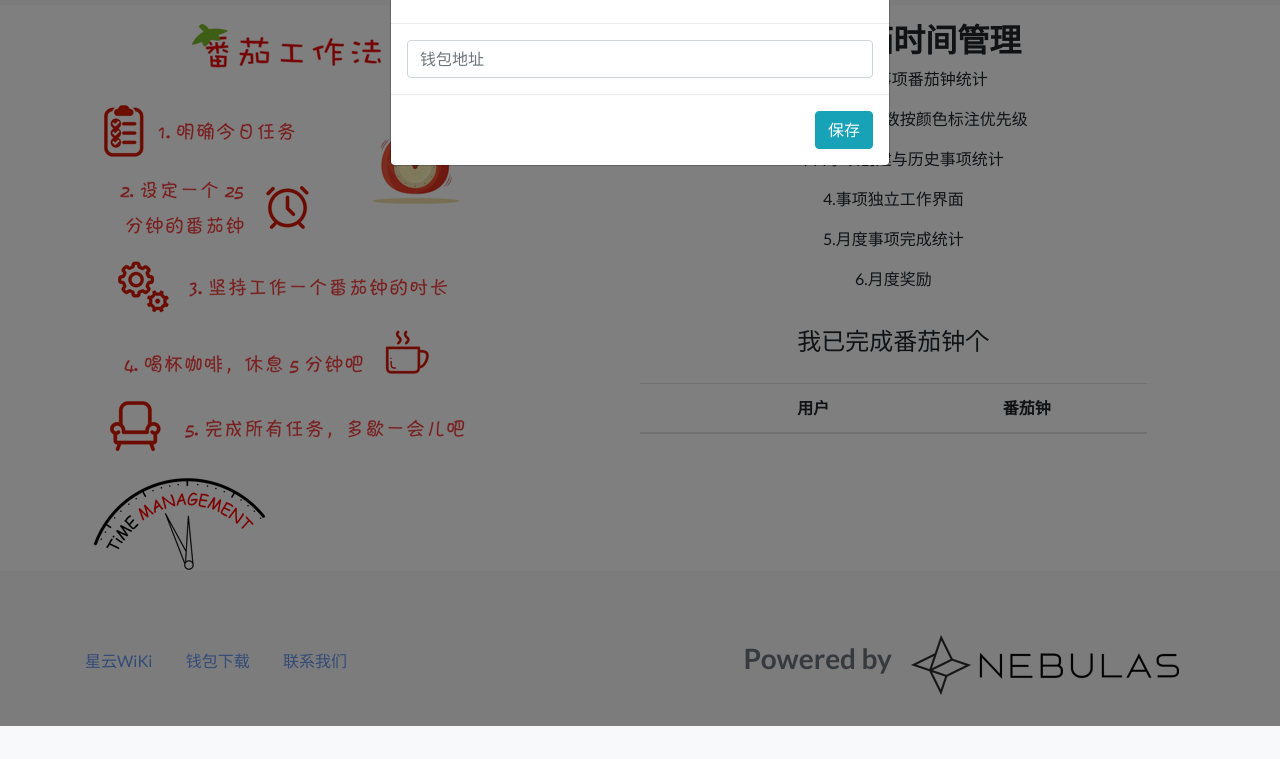
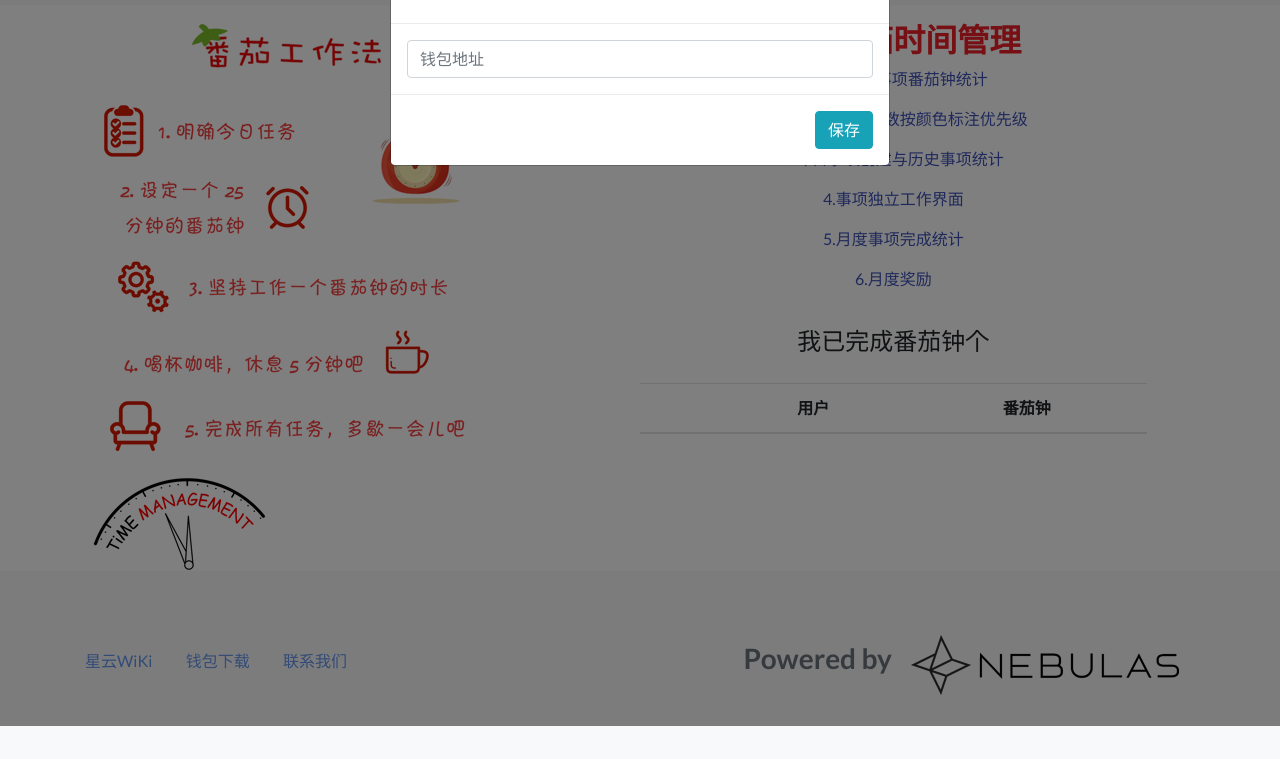
Before and after one commit to yangruiguang/nastomatowork, a plain HTML site: page index.html in a window 1280 px wide. Shown: the part 74-833 px from the top of the page. Drawn offline with Linux system fonts and the light colour scheme; a script that the page names is missing.

Commit message:
fix bugs

```diff
--- a/index.html
+++ b/index.html
@@ -53,13 +53,13 @@
 							<div class="col-md-3"></div>
 							<div class="col-md-8 text-center">
 								<div class="mb-3"></div>
-								<h2>星云番茄时间管理</h2>
-								<p>1.历史完成事项番茄钟统计</p>
-								<p>2.事项依据番茄钟数按颜色标注优先级</p>
-								<p>3.今日事项创建与历史事项统计</p>
-								<p>4.事项独立工作界面</p>
-								<p>5.月度事项完成统计</p>
-								<p>6.月度奖励</p>
+								<h2 style="color: #ec202a;">星云番茄时间管理</h2>
+								<p style="color: #3F51B5;">1.历史完成事项番茄钟统计</p>
+								<p style="color: #3F51B5;">2.事项依据番茄钟数按颜色标注优先级</p>
+								<p style="color: #3F51B5;">3.今日事项创建与历史事项统计</p>
+								<p style="color: #3F51B5;">4.事项独立工作界面</p>
+								<p style="color: #3F51B5;">5.月度事项完成统计</p>
+								<p style="color: #3F51B5;">6.月度奖励</p>
 							</div>
 							<div class="col-md-1"></div>
 						</div>
```
